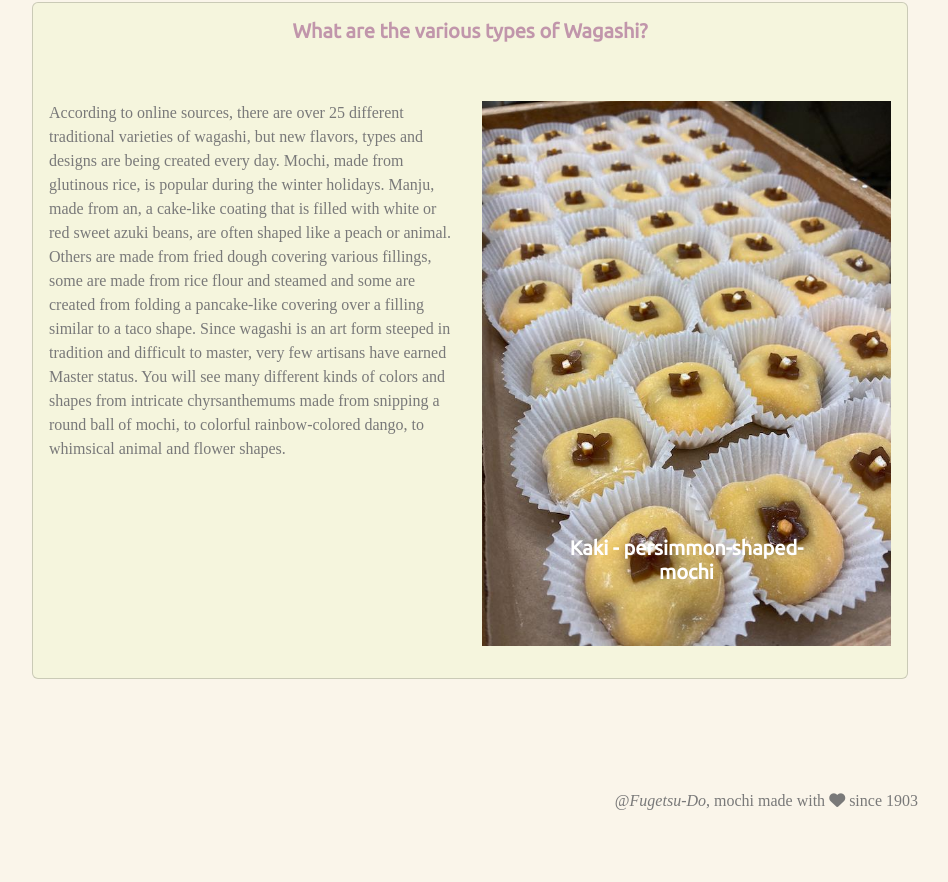
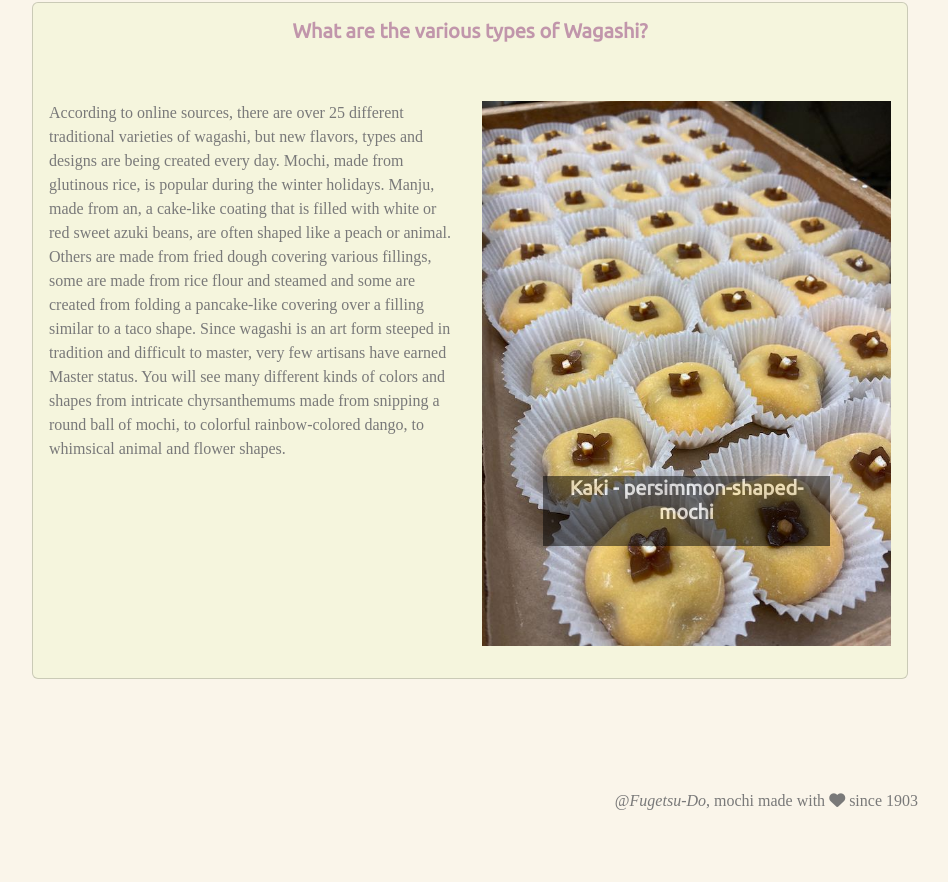
Before and after one commit to ray-yeo/fugetsu-do, a plain HTML site: page mochi.html in a window 1280 px wide. Shown: the part 2387-3269 px from the top of the page, without its empty margins (170-1118 px from the left). Drawn offline with nearby package versions, Linux system fonts and the light colour scheme; a web font is replaced by a local one.

Commit message:
final changes

```diff
--- a/css/history.css
+++ b/css/history.css
@@ -59,6 +59,13 @@ p,
   color: rgb(121, 121, 121);
 }
 
+.carousel-caption {
+  background-color: black;
+  opacity: 0.5;
+  padding: 0;
+  margin-bottom: 5em;
+  color: white;
+}
 .carouselImage {
   width: 600px;
   height: 600px;
--- a/css/index.css
+++ b/css/index.css
@@ -61,7 +61,6 @@ p {
 }
 
 #jumbo-text {
-  /* color: #0f5132; */
   color: black;
 }
 
--- a/css/mochi.css
+++ b/css/mochi.css
@@ -41,8 +41,16 @@ p,
   color: rgb(121, 121, 121);
 }
 
+.carousel-caption {
+  background-color: black;
+  opacity: 0.5;
+  padding: 0;
+  margin-bottom: 5em;
+  color: white;
+}
+
 .carouselImage {
-  width: 20%;
+  width: 10%;
   display: block;
   margin-left: auto;
   margin-right: auto;
--- a/css/news.css
+++ b/css/news.css
@@ -19,6 +19,12 @@ h1,
 h2,
 h5 {
   text-align: center;
+}
+
+p,
+.card-text {
+  font-family: "Baskervville", serif;
+  color: rgb(121, 121, 121);
 }
 
 .footer {
```
Also changed, not shown: buy.html (+1 -1 lines).
